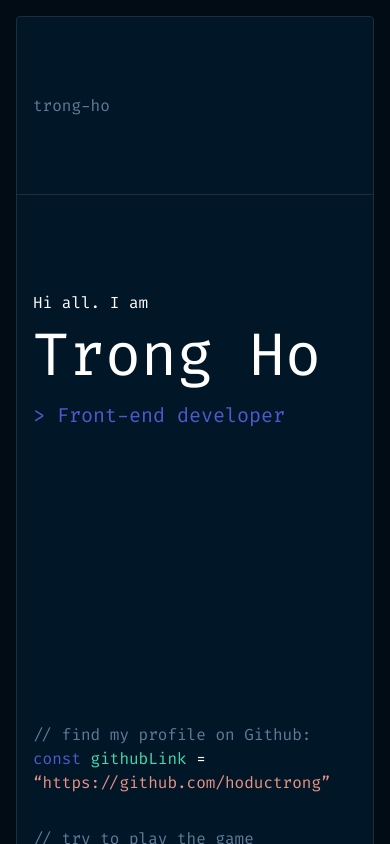
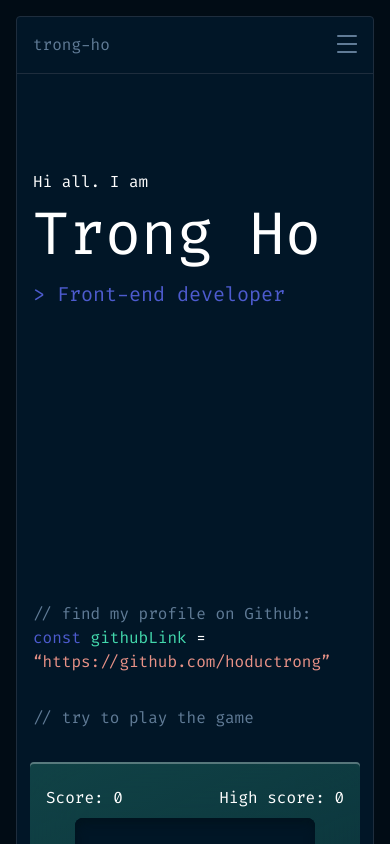
Before and after one commit to hoductrong/hoductrong.github.io, a SvelteKit app: page / in a window 390 px wide. Shown: the top 844 px of the page. Built offline with nearby package versions, Linux system fonts and the light colour scheme.

Commit message:
chore: update responsive header

```diff
--- a/src/components/+header.svelte
+++ b/src/components/+header.svelte
@@ -24,6 +24,7 @@
 	};
 
 	const refs: HTMLAnchorElement[] = [];
+	let headerContainerWidth: number = 0;
 	let activeTabIdx: number;
 	let x: number;
 	let totalWidth: number;
@@ -44,7 +45,6 @@
 	};
 
 	const onOpenMenuClick = () => {
-		console.log('click');
 		isActive = !isActive;
 	};
 
@@ -53,9 +53,9 @@
 	});
 </script>
 
-<div class="text-[#607B96] flex p-4 flex-row items-center border-solid border-b border-[#1E2D3D]">
+<div bind:clientWidth={headerContainerWidth} class="text-[#607B96] flex py-4 px-4 lg:py-0 justify-between flex-row items-center border-solid border-b border-[#1E2D3D]">
 	<span class="author-name w-80">trong-ho</span>
-	<div class="menu-mobile relative">
+	<div class="menu-mobile lg:hidden relative">
 		<div on:click={onOpenMenuClick} class="{isActive ? 'open' : ''} cursor-pointer" id="nav-icon3">
 			<span />
 			<span />
@@ -64,9 +64,10 @@
 		</div>
 
 		<div
+			style="width: {headerContainerWidth}px;"
 			class="sub-menu {isActive
-				? 'block'
-				: 'hidden'} border-t shadow shadow-[rgba(100, 100, 111, 0.2) 0px 7px 29px 0px] border-[#1E2D3D] absolute w-[330px] bg-[#011627] top-10 right-[-16px] flex flex-col"
+				? 'max-h-[500px] opacity-100'
+				: 'max-h-0 opacity-0 -z-10'} transition-[max-height opacity] duration-300 shadow shadow-[rgba(100, 100, 111, 0.2) 0px 7px 29px 0px] border-[#1E2D3D] absolute bg-[#011627] top-10 right-[-16px] flex flex-col"
 		>
 			{#each configs as config, i (i)}
 				<a
@@ -80,7 +81,7 @@
 			{/each}
 		</div>
 	</div>
-	<div class="flex hidden lg:block flex-row justify-between flex-1 items-center">
+	<div class="hidden lg:flex flex-row justify-between flex-1 items-center">
 		<div class="flex relative">
 			{#each configs as config, i (i)}
 				<a
@@ -88,7 +89,7 @@
 					on:click={() => onClick(i)}
 					class="{activeTabIdx === i
 						? 'text-white'
-						: ''} py-4 px-8 border-solid border-l border-[#1E2D3D]"
+						: ''} py-4 whitespace-nowrap px-8 border-solid border-l border-[#1E2D3D]"
 					href={config.href}>{config.name}</a
 				>
 			{/each}
@@ -97,7 +98,7 @@
 				class="line-bar absolute bottom-0 left-0 right-0 h-[3px] bg-[#FEA55F]"
 			/>
 		</div>
-		<a class="py-4 px-4 border-solid border-l border-[#1E2D3D]" href="mailto:trong.hoduc@gmail.com"
+		<a class="py-4 px-4 whitespace-nowrap border-solid border-l border-[#1E2D3D]" href="mailto:trong.hoduc@gmail.com"
 			>_contact-me</a
 		>
 	</div>
@@ -105,10 +106,10 @@
 
 <style>
 	#nav-icon3 {
-		width: 60px;
-		height: 45px;
+		width: 20px;
+		height: 20px;
 		position: relative;
-		margin: 50px auto;
+		margin: auto;
 		-webkit-transform: rotate(0deg);
 		-moz-transform: rotate(0deg);
 		-o-transform: rotate(0deg);
@@ -125,15 +126,15 @@
 
 	#nav-icon3 span:nth-child(2),
 	#nav-icon3 span:nth-child(3) {
-		top: 18px;
+		top: 8px;
 	}
 
 	#nav-icon3 span:nth-child(4) {
-		top: 36px;
+		top: 16px;
 	}
 
 	#nav-icon3.open span:nth-child(1) {
-		top: 18px;
+		top: 8px;
 		width: 0%;
 		left: 50%;
 	}
@@ -153,8 +154,27 @@
 	}
 
 	#nav-icon3.open span:nth-child(4) {
-		top: 18px;
+		top: 8px;
 		width: 0%;
 		left: 50%;
 	}
+
+	#nav-icon3 span {
+    display: block;
+    position: absolute;
+    height: 2px;
+    width: 100%;
+    background: #607B96;
+    border-radius: 4px;
+    opacity: 1;
+    left: 0;
+    -webkit-transform: rotate(0deg);
+    -moz-transform: rotate(0deg);
+    -o-transform: rotate(0deg);
+    transform: rotate(0deg);
+    -webkit-transition: .25s ease-in-out;
+    -moz-transition: .25s ease-in-out;
+    -o-transition: .25s ease-in-out;
+    transition: .25s ease-in-out;
+}
 </style>
```
